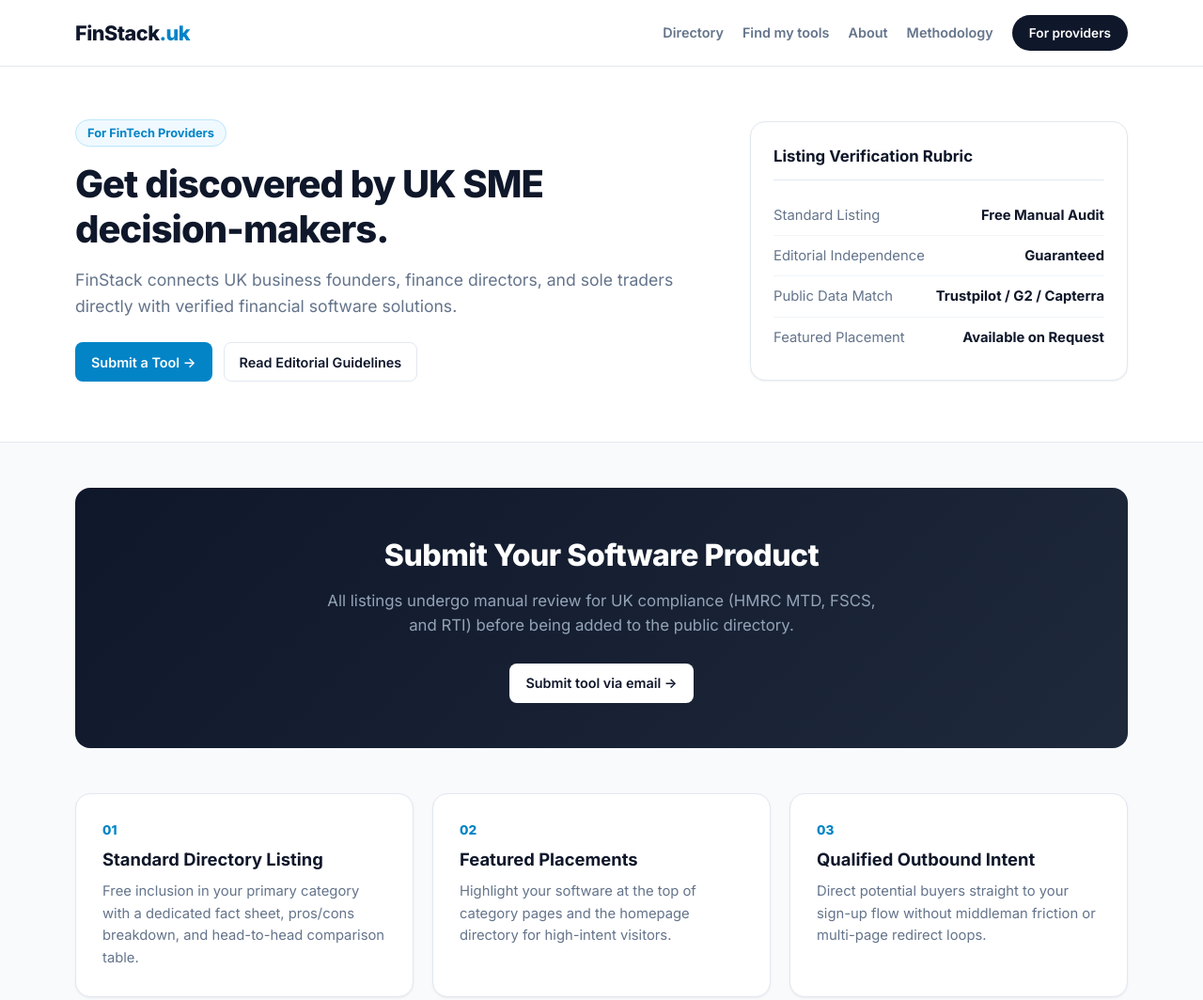
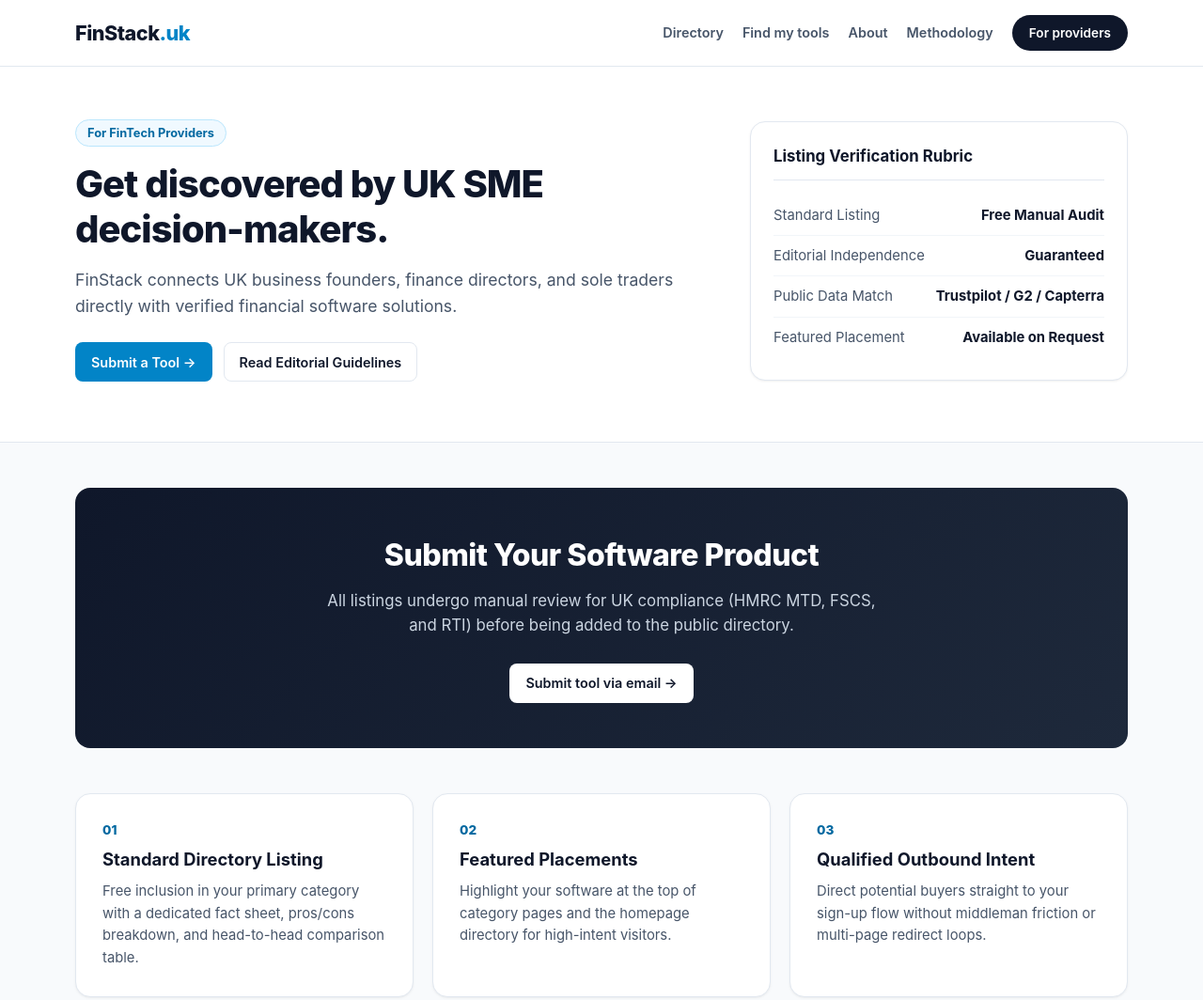
Before and after one commit to aniketkumarvedika432-tech/finstack-uk, a website: page for-providers.html in a window 1280 px wide. Shown: the top 1064 px of the page at 94% size. Drawn offline with Linux system fonts and the light colour scheme.

Commit message:
Update style.css

```diff
--- a/css/style.css
+++ b/css/style.css
@@ -1,12 +1,10 @@
-@import url('https://fonts.googleapis.com/css2?family=Inter:wght@400;500;600;700;800&display=swap');
-
 :root {
   --font: 'Inter', -apple-system, BlinkMacSystemFont, "Segoe UI", Roboto, sans-serif;
   --bg-page: #f8fafc;
   --bg-card: #ffffff;
   --text-dark: #0f172a;
   --text-body: #334155;
-  --text-muted: #64748b;
+  --text-muted: #475569;
   --brand: #0284c7;
   --brand-hover: #0369a1;
   --brand-light: #f0f9ff;
@@ -130,7 +128,7 @@
 .eyebrow {
   display: inline-block;
   background: var(--brand-light);
-  color: var(--brand);
+  color: #0369a1;
   border: 1px solid var(--brand-border);
   font-size: 0.8rem;
   font-weight: 700;
@@ -184,6 +182,7 @@
   box-shadow: var(--shadow-card);
 }
 
+.hero-card h2.hero-card-title,
 .hero-card h3 {
   font-size: 1.05rem;
   font-weight: 700;
@@ -358,7 +357,7 @@
 .pill {
   display: inline-block;
   background: var(--brand-light);
-  color: var(--brand);
+  color: #0369a1;
   font-size: 0.725rem;
   font-weight: 700;
   text-transform: uppercase;
@@ -595,7 +594,7 @@
 }
 
 .feature p {
-  color: #94a3b8;
+  color: #cbd5e1;
   max-width: 600px;
   margin: 0 auto 28px auto;
   font-size: 1.05rem;
@@ -625,7 +624,7 @@
 .step-num {
   font-size: 0.85rem;
   font-weight: 800;
-  color: var(--brand);
+  color: #0369a1;
   margin-bottom: 8px;
   display: block;
 }
```
